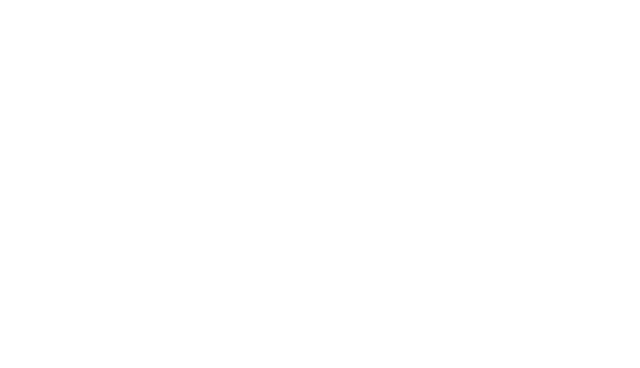
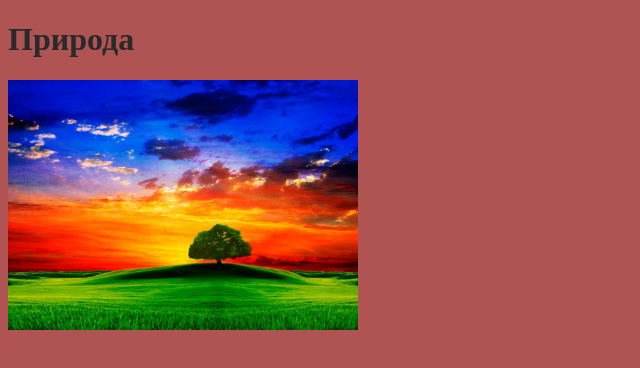
Before and after one commit to Yevhen550/github-tutorial, a plain HTML site: page index.html in a window 1280 px wide. Shown: the whole page, without its empty margins (0-640 px from the left). Drawn offline with Linux system fonts and the light colour scheme; files that its build step writes are made by us from their sources.

Commit message:
Додав фотографію

```diff
--- a/css/style.css
+++ b/css/style.css
@@ -1,4 +1,4 @@
 body {
-    background-color: #fff;
+    background-color: #b05353;
     color: #2a2a2a;
 }
--- a/index.html
+++ b/index.html
@@ -4,9 +4,14 @@
     <meta charset="UTF-8">
     <meta http-equiv="X-UA-Compatible" content="IE=edge">
     <meta name="viewport" content="width=device-width, initial-scale=1.0">
+    <link rel="stylesheet" href="style.css">
     <title>Git rules!</title>
 </head>
 <body>
 
+    <h1>Природа</h1>
+
+    <img src="./img/sky.jpg" alt="Природа" width="350" height="250">
+
 </body>
 </html>
```
Also changed, not shown: img/sky.jpg (added).
